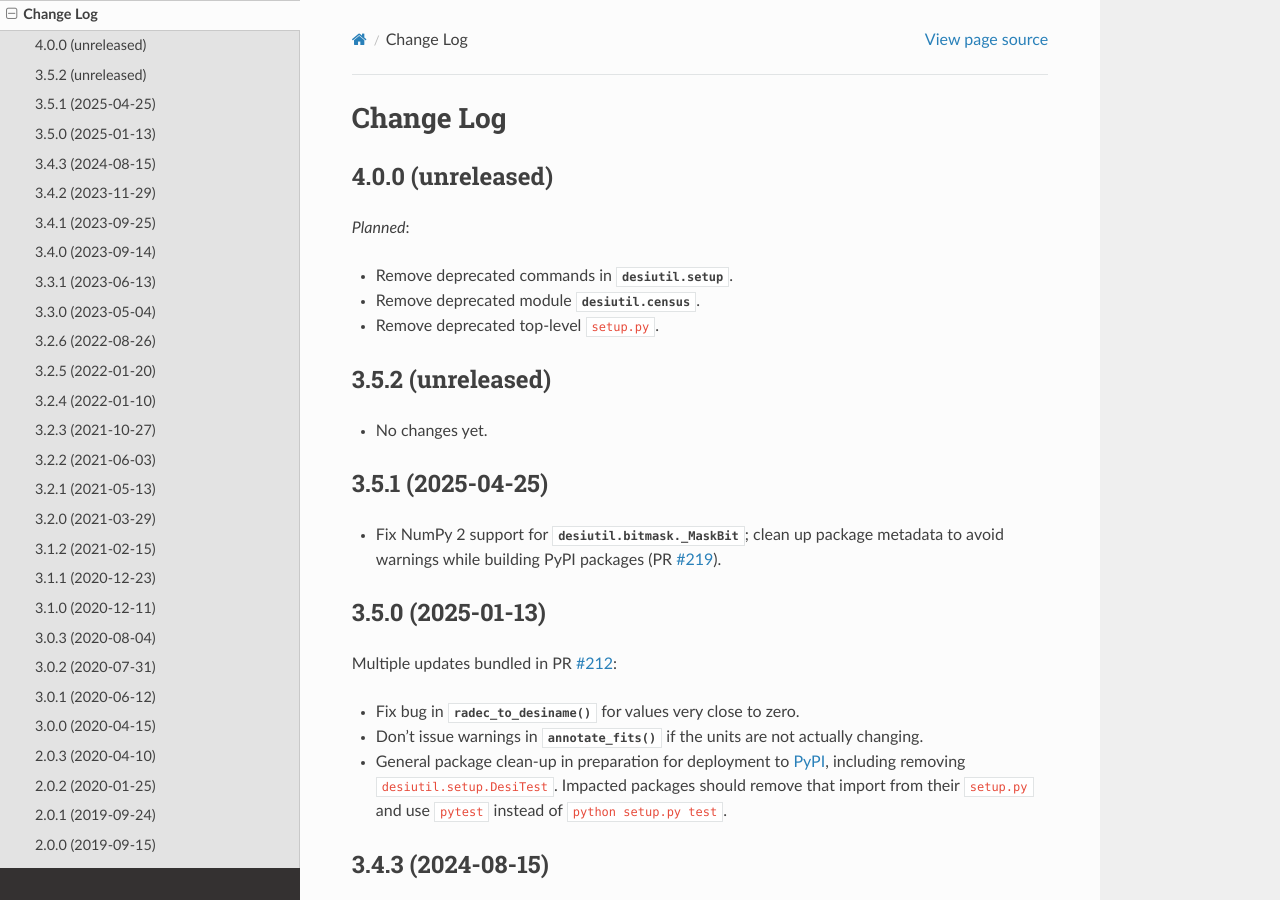
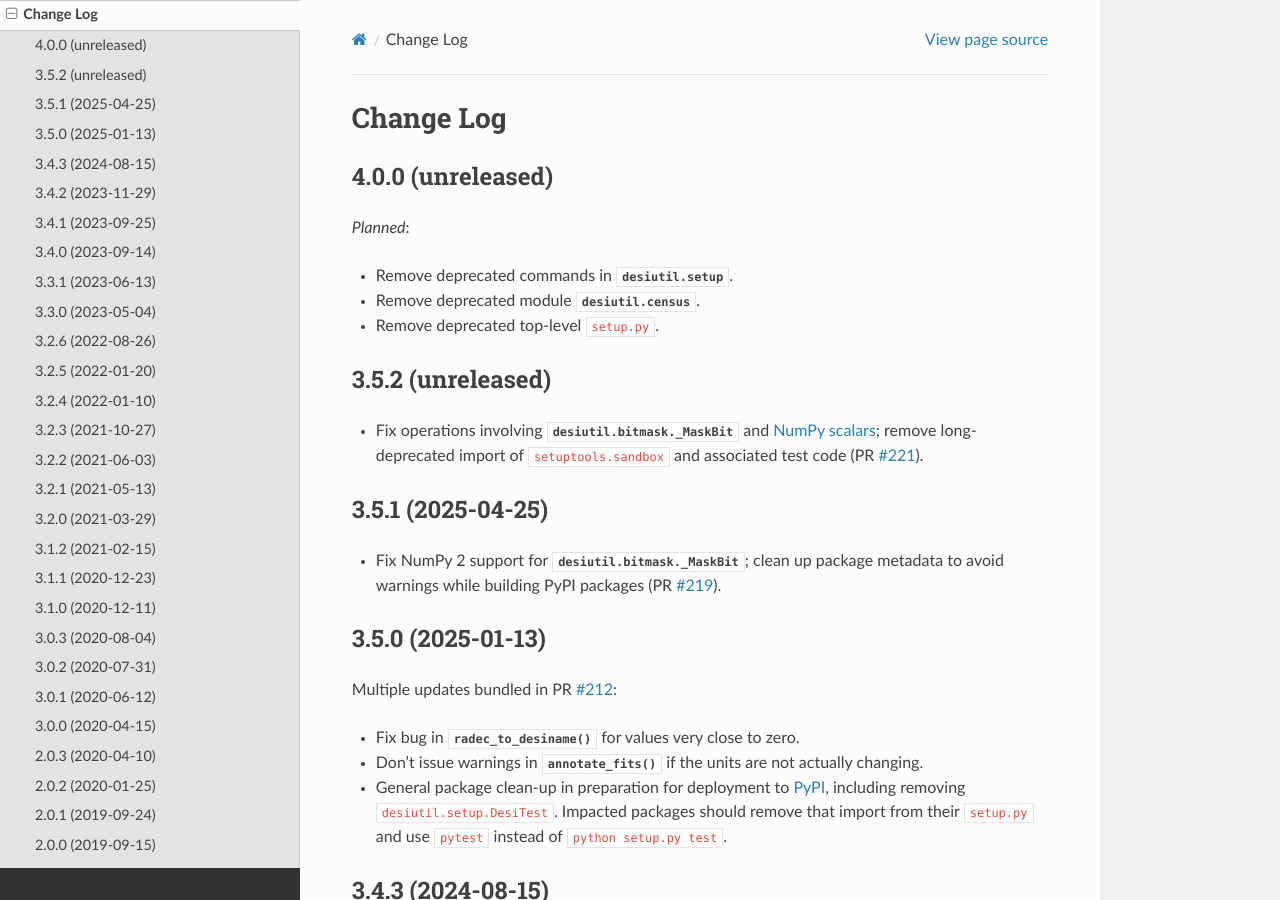
Before and after one commit to desihub/desiutil, a Sphinx documentation site: the page built from doc/changes.rst, in a window 1280 px wide and 900 px high. Built offline with Sphinx 7.4.7 and the Read the Docs theme 3.1.0, drawn with Linux system fonts in a browser that asks for light colours.

Commit message:
update change log

```diff
--- a/doc/changes.rst
+++ b/doc/changes.rst
@@ -14,7 +14,12 @@ Change Log
 3.5.2 (unreleased)
 ------------------
 
-* No changes yet.
+* Fix operations involving :class:`desiutil.bitmask._MaskBit` and `NumPy scalars`_;
+  remove long-deprecated import of ``setuptools.sandbox`` and associated test code
+  (PR `#221`_).
+
+.. _`#221`: https://github.com/desihub/desiutil/pull/221
+.. _`NumPy scalars`: https://numpy.org/doc/stable/reference/arrays.scalars.html
 
 3.5.1 (2025-04-25)
 ------------------
```
